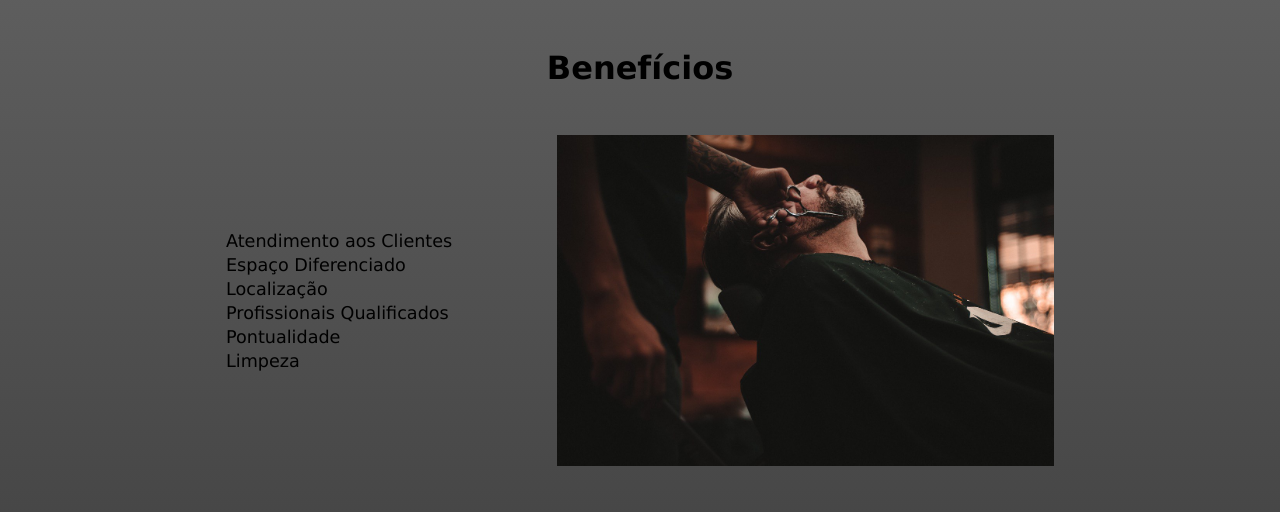
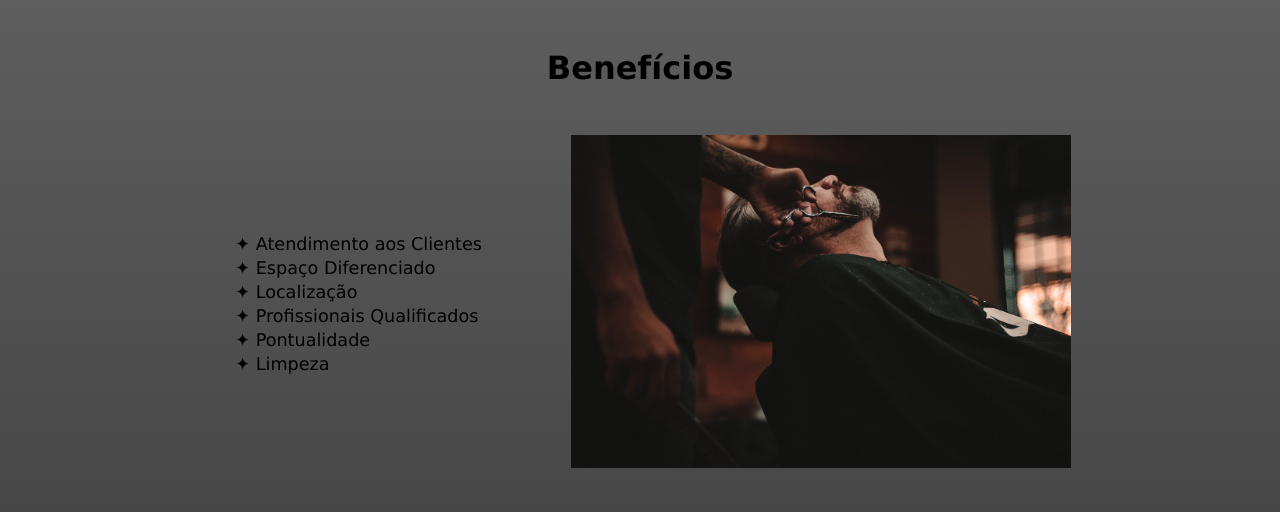
Before and after one commit to levifleal/Front-end, a plain HTML site: page html1/index.html in a window 1280 px wide. Shown: the part 1497-2009 px from the top of the page. Drawn offline with Linux system fonts and the light colour scheme.

Commit message:
melhorando resposividade

```diff
--- a/html1/index.html
+++ b/html1/index.html
@@ -36,6 +36,7 @@
         <section class="beneficios">
             <h2 class="titulo-principal">Benefícios</h2>
             <div class="cont-beneficios">
+                <div class="lis">
                     <ul class="lista">
                         <li class="itens">Atendimento aos Clientes</li>
                         <li class="itens">Espaço Diferenciado</li>
@@ -44,7 +45,8 @@
                         <li class="itens">Pontualidade</li>
                         <li class="itens">Limpeza</li>
                     </ul>
-                <img class='imgbeneficios' src="imgs/beneficios.jpg" alt="">
+                </div>
+                <div class="imgben"><img class='imgbeneficios' src="imgs/beneficios.jpg" alt=""></div>
             </div>
         </section>
     </main>
--- a/html1/style/home.css
+++ b/html1/style/home.css
@@ -1,3 +1,8 @@
+@charset "utf-8";
+
+body{
+    background: linear-gradient(#ffffff, #fefefe , #5e5e5e, #3d3d3d );
+}
 
 .banner{
     width: 100%;
@@ -24,9 +29,16 @@
 
 .cont-beneficios{
     display: flex;
-    justify-content: space-between;
+    justify-content: space-around;
     align-items: center;
-    margin: 3em;
+    margin: 3em 0;
+    flex-wrap: wrap;
+}
+
+.lis{
+    justify-items: center;
+    padding: 10px;
+    margin: 1em;
 }
 
 .lista{
@@ -35,8 +47,17 @@
     font-size: 1.1rem;
 }
 
+.lista li::before{
+    content: "\2726 \0020 ";
+}
+
+.imgben{
+    max-width: 500px;
+    flex: 1 1 300px;
+}
+
 .imgbeneficios{
-    width: 60%;
+    max-width: 100%;
 }
 
 .utensilios{
--- a/html1/style/style.css
+++ b/html1/style/style.css
@@ -7,7 +7,7 @@
 
 body{
     font-family: Verdana, Geneva, Tahoma, sans-serif;
-    background: linear-gradient(#ffffff, #fefefe , #5e5e5e, #3d3d3d );
+
 }
 
 .header{
```
Lines whose indentation alone changed are shown as unchanged.
